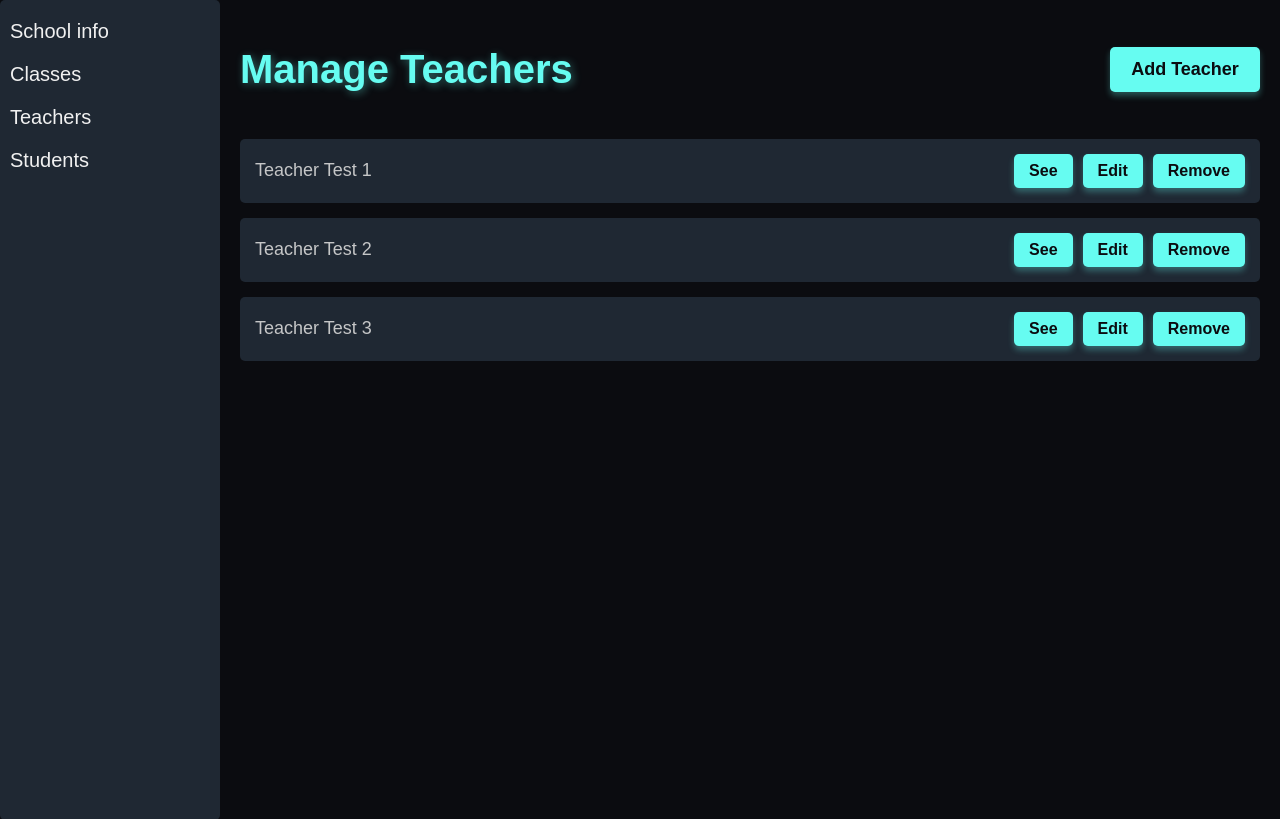
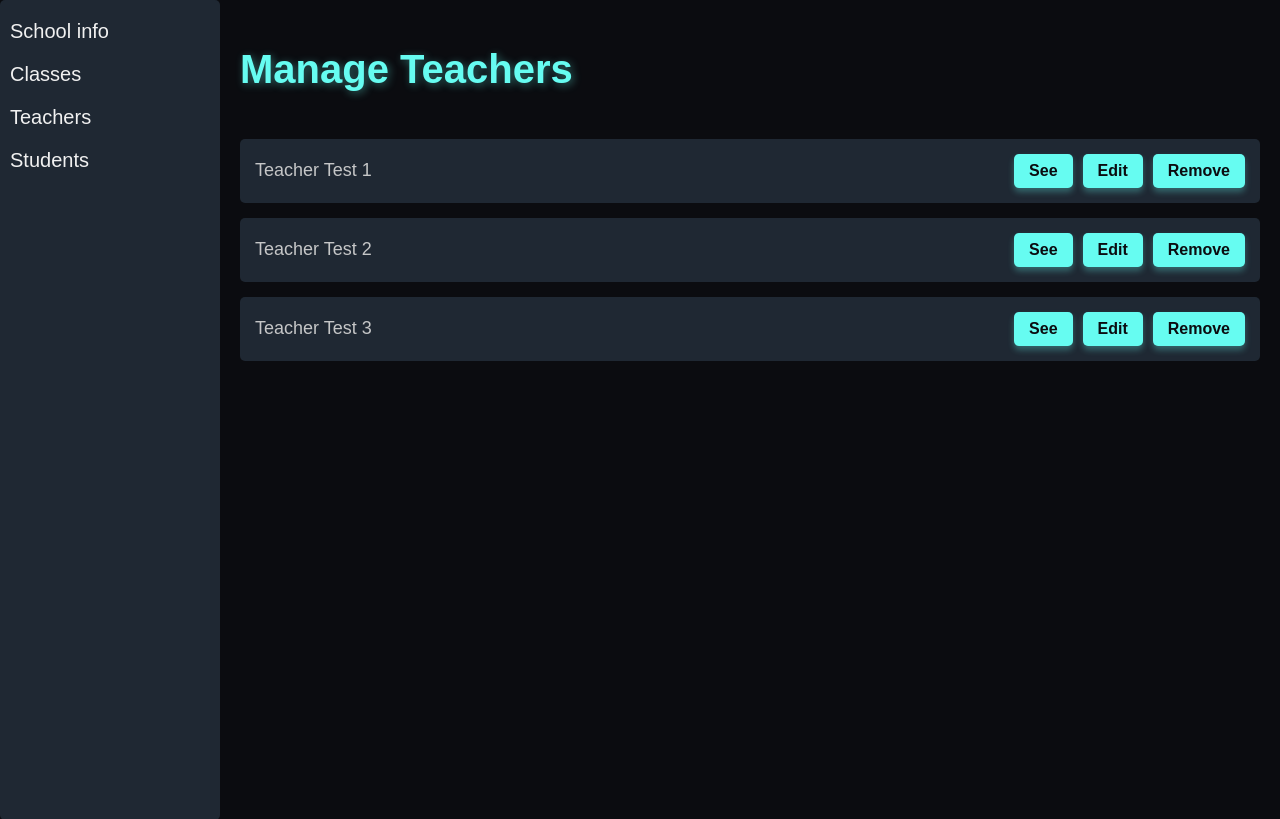
Before and after one commit to SEPAD-Project/WebApplication, a Flask app: page /panel/teachers in a window 1280 px wide. Shown: the top 819 px of the page. Run offline with Flask 3, Linux system fonts and the light colour scheme; the visitor is signed in with stand-in values (Sample User, id 1).

Commit message:
remove add teacher button

```diff
--- a/app/templates/teacher/teachers.html
+++ b/app/templates/teacher/teachers.html
@@ -16,7 +16,6 @@
     <div id="content_area">
         <div id="header">
             <h1>Manage Teachers</h1>
-            <button id="add">Add Teacher</button>
         </div>
         <div id="teacher_list">
             <div class="teacher_item">
```
